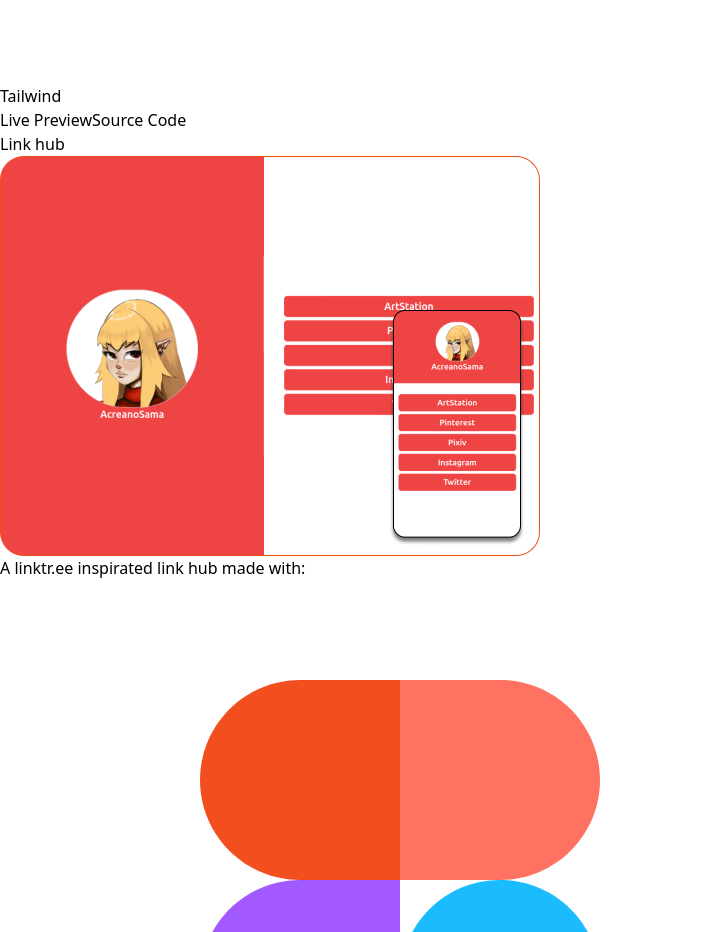
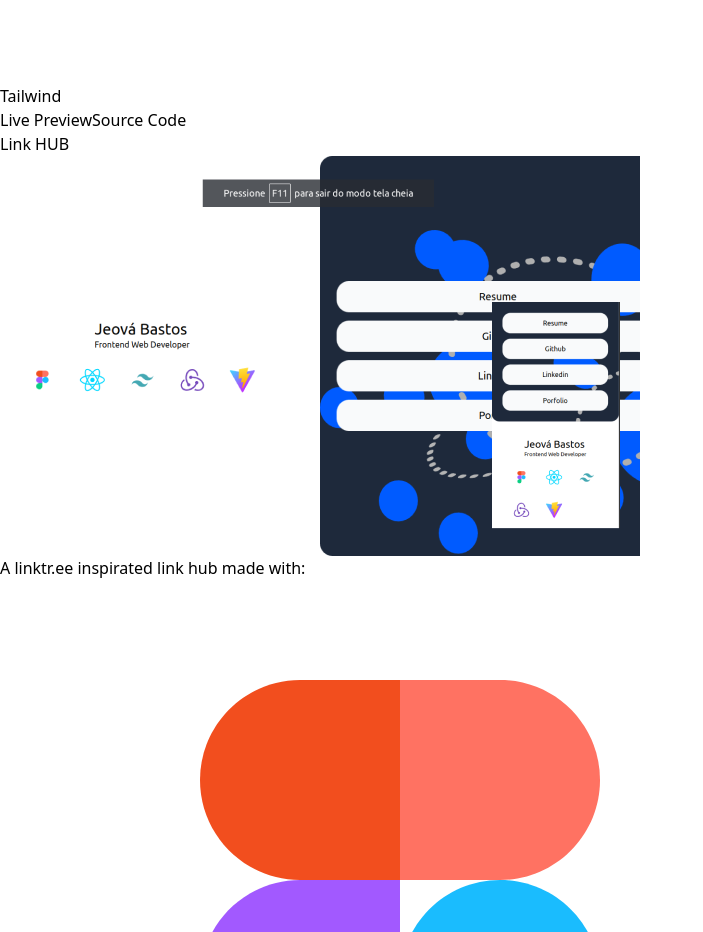
Before and after one commit to jeovabastos/portfolio, a React (Vite) app: page / in a window 1280 px wide. Shown: the part 5860-6792 px from the top of the page, without its empty margins (0-703 px from the left). Built offline with nearby package versions, Linux system fonts and the light colour scheme.

Commit message:
link HUB modified

```diff
--- a/src/sections/MyProjects.tsx
+++ b/src/sections/MyProjects.tsx
@@ -33,9 +33,9 @@
           </div>
         </section>
 
-        {/* Acre Links */}
+        {/* Link HUB */}
         <section className='p-4 lg:p-0 mx-auto mt-8 w-full lg:w-[640px] flex flex-col justify-center items-center'>
-          <h2 className='flex justify-center lg:justify-start text-left w-full text-2xl'>Link hub</h2>
+          <h2 className='flex justify-center lg:justify-start text-left w-full text-2xl'>Link HUB</h2>
 
           <div className='flex flex-1 mt-4 flex-col lg:flex-row'>
             {/* LEFT */}
@@ -55,8 +55,8 @@
               </div>
 
               <div className='flex'>
-                <Button buttonType='style_1' href='https://acreanosama-links.vercel.app/'>Live Preview</Button>
-                <Button buttonType='style_2' href='https://github.com/jeovabastos/acreamosama-links'>Source Code</Button>
+                <Button buttonType='style_1' href='https://linkhub-jeovabastos.vercel.app/'>Live Preview</Button>
+                <Button buttonType='style_2' href='https://github.com/jeovabastos/linkhub'>Source Code</Button>
               </div>
             </div>
           </div>
```
Also changed, not shown: public/AcreLinks.png.
